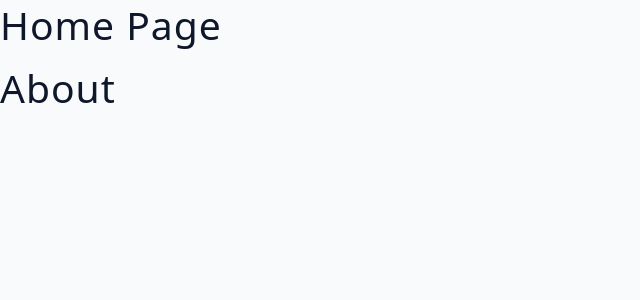
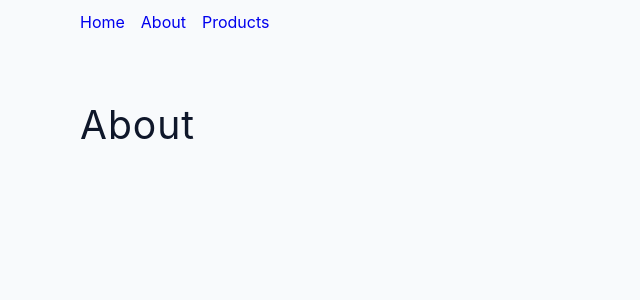
Before and after one commit to hungbui7690/react-tutorials, a React (Vite) app in the folder client/: page /about in a window 1280 px wide. Shown: the top 300 px of the page, without its empty margins (0-640 px from the left). Built offline with nearby package versions, Linux system fonts and the light colour scheme.

Commit message:
React Router V6: Shared Layout P2

```diff
--- a/client/src/index.css
+++ b/client/src/index.css
@@ -2,9 +2,13 @@
 ::after,
 ::before {
   box-sizing: border-box;
-  margin: 0;
-  padding: 0;
 }
+/* fonts */
+/* @import url("https://fonts.googleapis.com/css2?family=Roboto:wght@400;500;600&family=Montserrat&display=swap"); */
+
+html {
+  font-size: 100%;
+} /*16px*/
 
 :root {
   /* colors */
@@ -62,8 +66,8 @@
 
 body {
   background: var(--backgroundColor);
-  font-family: system-ui, -apple-system, BlinkMacSystemFont, 'Segoe UI', Roboto,
-    Oxygen, Ubuntu, Cantarell, 'Open Sans', 'Helvetica Neue', sans-serif;
+  font-family: -apple-system, BlinkMacSystemFont, 'Segoe UI', Roboto, Oxygen,
+    Ubuntu, Cantarell, 'Open Sans', 'Helvetica Neue', sans-serif;
   font-weight: 400;
   line-height: 1.75;
   color: var(--textColor);
@@ -71,6 +75,7 @@ body {
 
 p {
   margin-bottom: 1.5rem;
+  max-width: 40em;
 }
 
 h1,
@@ -79,7 +84,8 @@ h3,
 h4,
 h5 {
   margin: 0;
-  margin-bottom: 0.75rem;
+  margin-bottom: 1.38rem;
+  font-family: var(--headingFont);
   font-weight: 400;
   line-height: 1.3;
   text-transform: capitalize;
@@ -87,6 +93,7 @@ h5 {
 }
 
 h1 {
+  margin-top: 0;
   font-size: 3.052rem;
 }
 
@@ -158,7 +165,7 @@ ul {
 /* alerts */
 .alert {
   padding: 0.375rem 0.75rem;
-  margin: 1rem 0;
+  margin-bottom: 1rem;
   border-color: transparent;
   border-radius: var(--borderRadius);
 }
@@ -175,12 +182,12 @@ ul {
 
 .form {
   width: 90vw;
-  max-width: var(--fixed-width);
+  max-width: 400px;
   background: var(--white);
   border-radius: var(--borderRadius);
   box-shadow: var(--shadow-2);
   padding: 2rem 2.5rem;
-  margin: 3rem auto;
+  margin: 3rem 0;
 }
 .form-label {
   display: block;
@@ -214,14 +221,6 @@ ul {
   letter-spacing: var(--letterSpacing);
   text-transform: capitalize;
 }
-/* extra styles */
-.form .form-label {
-  text-align: left;
-}
-.form .btn-block {
-  margin-top: 0.5rem;
-}
-
 /* alert */
 
 @keyframes spinner {
@@ -229,7 +228,12 @@ ul {
     transform: rotate(360deg);
   }
 }
-
+.form h5 {
+  text-align: center;
+}
+.form .btn {
+  margin-top: 0.5rem;
+}
 .loading {
   width: 6rem;
   height: 6rem;
@@ -255,86 +259,37 @@ ul {
   margin-top: -1rem;
 }
 
-.container {
-  width: 95vw;
+.section {
+  padding: 2rem 0;
+  width: 90vw;
+  max-width: var(--max-width);
   margin: 0 auto;
-  max-width: var(--max-width);
-}
-
-.container {
-  text-align: center;
-  margin-top: 5rem;
-}
-
-.users {
-  max-width: 90vw;
-  display: grid;
-  grid-template-columns: repeat(auto-fit, minmax(300px, 1fr));
-  gap: 2rem;
-  margin: 3rem auto;
-}
-.users li {
-  width: 100%;
-  display: flex;
-  align-items: center;
-  background: var(--white);
-  padding: 1rem 2rem;
-  border-radius: var(--borderRadius);
-  text-align: left;
-}
-.users img {
-  width: 50px;
-  height: 50px;
-  border-radius: 50%;
-  margin-right: 1.5rem;
-}
-.users h5 {
-  margin-bottom: 0;
-}
-.users a {
-  color: var(--primary-500);
-  text-transform: capitalize;
 }
 
 .navbar {
-  padding: 1rem;
-  display: grid;
-  grid-template-columns: auto 1fr;
-  column-gap: 2rem;
-  align-items: center;
-}
-.navbar h5 {
-  font-weight: bold;
-  margin-bottom: 0;
-}
-.nav-container {
-  display: flex;
-  justify-content: space-between;
-  max-width: 400px;
-}
-.nav-links {
+  width: 90vw;
+  max-width: var(--max-width);
+  margin: 0 auto;
   display: flex;
   gap: 1rem;
 }
-.nav-links a {
-  text-transform: capitalize;
+
+.link {
+  color: var(--grey-500);
+}
+
+.active {
   color: var(--primary-500);
-  cursor: pointer;
 }
-.user-container {
-  display: flex;
-  gap: 1rem;
+.products article {
+  margin-bottom: 1rem;
 }
-.user-container p {
+
+.products h5 {
   margin-bottom: 0;
 }
 
-.user-container .btn {
-  font-size: 0.75rem;
-  letter-spacing: var(--letterSpacing);
-  padding: 0.15rem 0.5rem;
-  box-shadow: var(--shadow-1);
-  transition: var(--transition);
-  text-transform: capitalize;
-  display: inline-block;
+.product img {
+  width: 200px;
+  height: 150px;
 }
--- a/client/src/pages/Home.jsx
+++ b/client/src/pages/Home.jsx
@@ -1,14 +1,18 @@
 import { Link, Outlet } from 'react-router-dom'
+
+// (2a)
+import Navbar from './Navbar'
 
 const Home = () => {
   return (
-    <div>
-      {/* (***) shared */}
-      <h2>Home Page</h2>
+    <>
+      {/* (2b) */}
+      <Navbar />
 
-      {/* (***) About */}
-      <Outlet />
-    </div>
+      <section className='section'>
+        <Outlet />
+      </section>
+    </>
   )
 }
 export default Home
--- /dev/null
+++ b/client/src/pages/Navbar.jsx
@@ -0,0 +1,13 @@
+import { Link } from 'react-router-dom'
+
+// (1) go to Home & import
+const Navbar = () => {
+  return (
+    <nav className='navbar'>
+      <Link to='/'>Home</Link>
+      <Link to='/about'>About</Link>
+      <Link to='/products'>Products</Link>
+    </nav>
+  )
+}
+export default Navbar
```
Also changed, not shown: client/src/App.jsx (+5 -4 lines).
